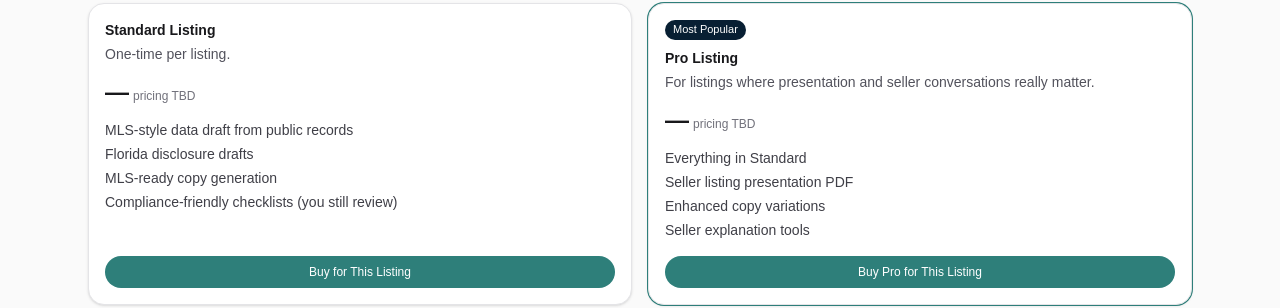
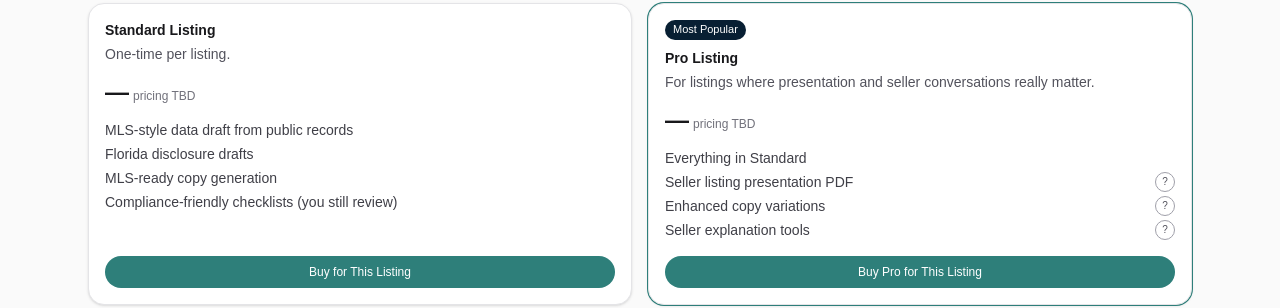
Before and after one commit to stroka22/listinglaunch-ai, a Next.js app: page / in a window 1280 px wide. Shown: the part 1458-1766 px from the top of the page. Built offline with nearby package versions, Linux system fonts and the light colour scheme.

Commit message:
Add pricing feature tooltips to Pro listing card

```diff
--- a/app/marketing/page.tsx
+++ b/app/marketing/page.tsx
@@ -249,9 +249,51 @@ export default function MarketingPage() {
               </div>
               <ul className="mt-3 space-y-1 text-sm text-zinc-700">
                 <li>Everything in Standard</li>
-                <li>Seller listing presentation PDF</li>
-                <li>Enhanced copy variations</li>
-                <li>Seller explanation tools</li>
+                <li className="flex items-start justify-between gap-2">
+                  <span>Seller listing presentation PDF</span>
+                  <div className="relative group">
+                    <button
+                      type="button"
+                      aria-label="What is the seller listing presentation PDF?"
+                      className="flex h-5 w-5 items-center justify-center rounded-full border border-zinc-400 bg-white text-[10px] font-medium text-zinc-600 hover:bg-zinc-100"
+                    >
+                      ?
+                    </button>
+                    <div className="pointer-events-none absolute right-0 z-10 mt-1 hidden w-64 rounded-md bg-zinc-900 px-3 py-2 text-xs text-white shadow-lg group-hover:block">
+                      A branded, client-facing PDF you can use at the listing appointment to walk sellers through their property details, positioning, and marketing plan using the drafts from this workspace.
+                    </div>
+                  </div>
+                </li>
+                <li className="flex items-start justify-between gap-2">
+                  <span>Enhanced copy variations</span>
+                  <div className="relative group">
+                    <button
+                      type="button"
+                      aria-label="What are enhanced copy variations?"
+                      className="flex h-5 w-5 items-center justify-center rounded-full border border-zinc-400 bg-white text-[10px] font-medium text-zinc-600 hover:bg-zinc-100"
+                    >
+                      ?
+                    </button>
+                    <div className="pointer-events-none absolute right-0 z-10 mt-1 hidden w-64 rounded-md bg-zinc-900 px-3 py-2 text-xs text-white shadow-lg group-hover:block">
+                      Extra versions of the listing remarks tuned for different emphases (e.g., feature-forward, neighborhood-focused) so you can pick the one that best fits the property and your brokerage style.
+                    </div>
+                  </div>
+                </li>
+                <li className="flex items-start justify-between gap-2">
+                  <span>Seller explanation tools</span>
+                  <div className="relative group">
+                    <button
+                      type="button"
+                      aria-label="What are seller explanation tools?"
+                      className="flex h-5 w-5 items-center justify-center rounded-full border border-zinc-400 bg-white text-[10px] font-medium text-zinc-600 hover:bg-zinc-100"
+                    >
+                      ?
+                    </button>
+                    <div className="pointer-events-none absolute right-0 z-10 mt-1 hidden w-64 rounded-md bg-zinc-900 px-3 py-2 text-xs text-white shadow-lg group-hover:block">
+                      Short, plain-language explanations you can use to talk through pricing, risk items, and disclosure topics with sellers, grounded in the same data the system pulls into your workspace.
+                    </div>
+                  </div>
+                </li>
               </ul>
               <div className="mt-auto pt-4">
                 <button
```
